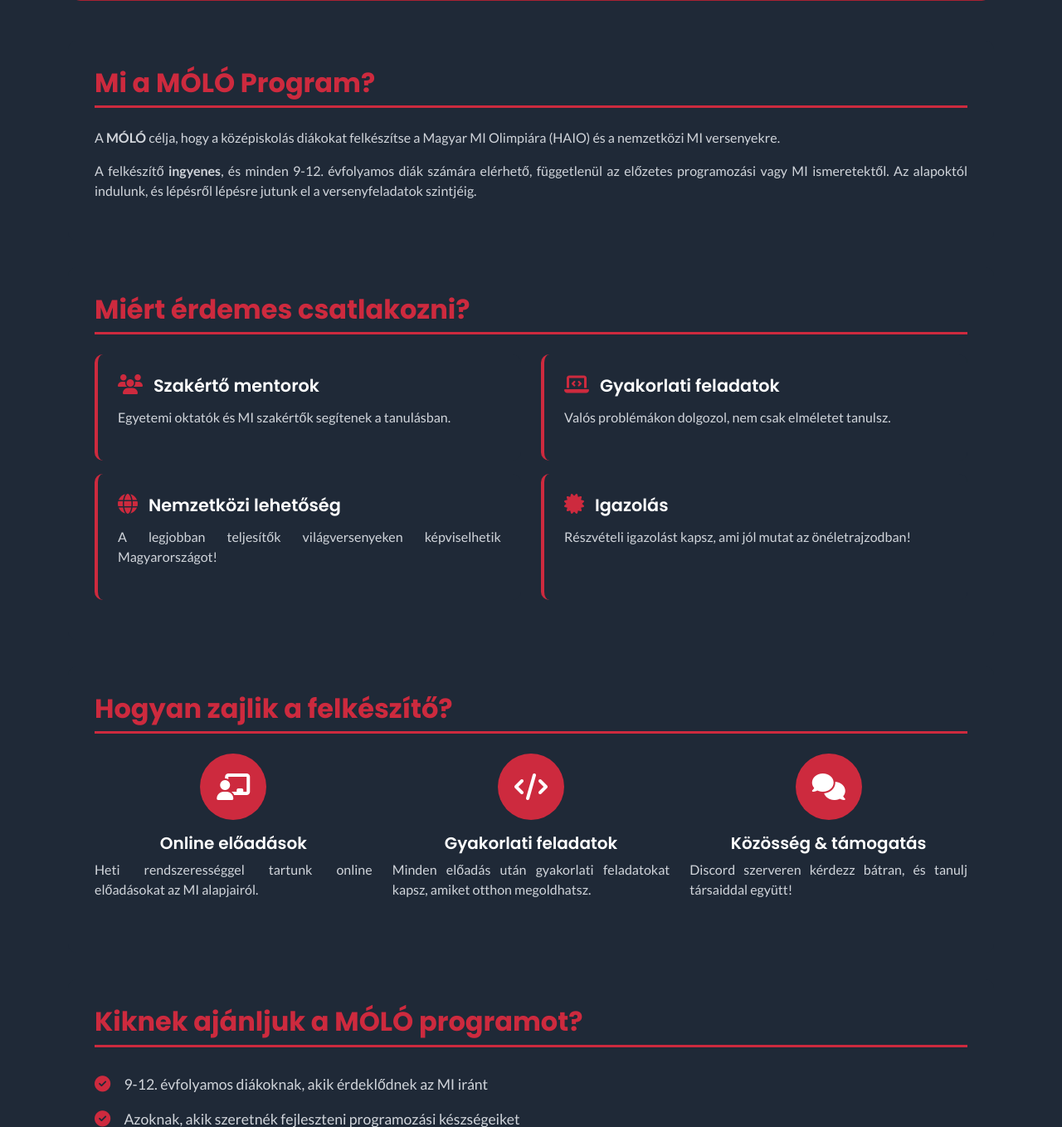
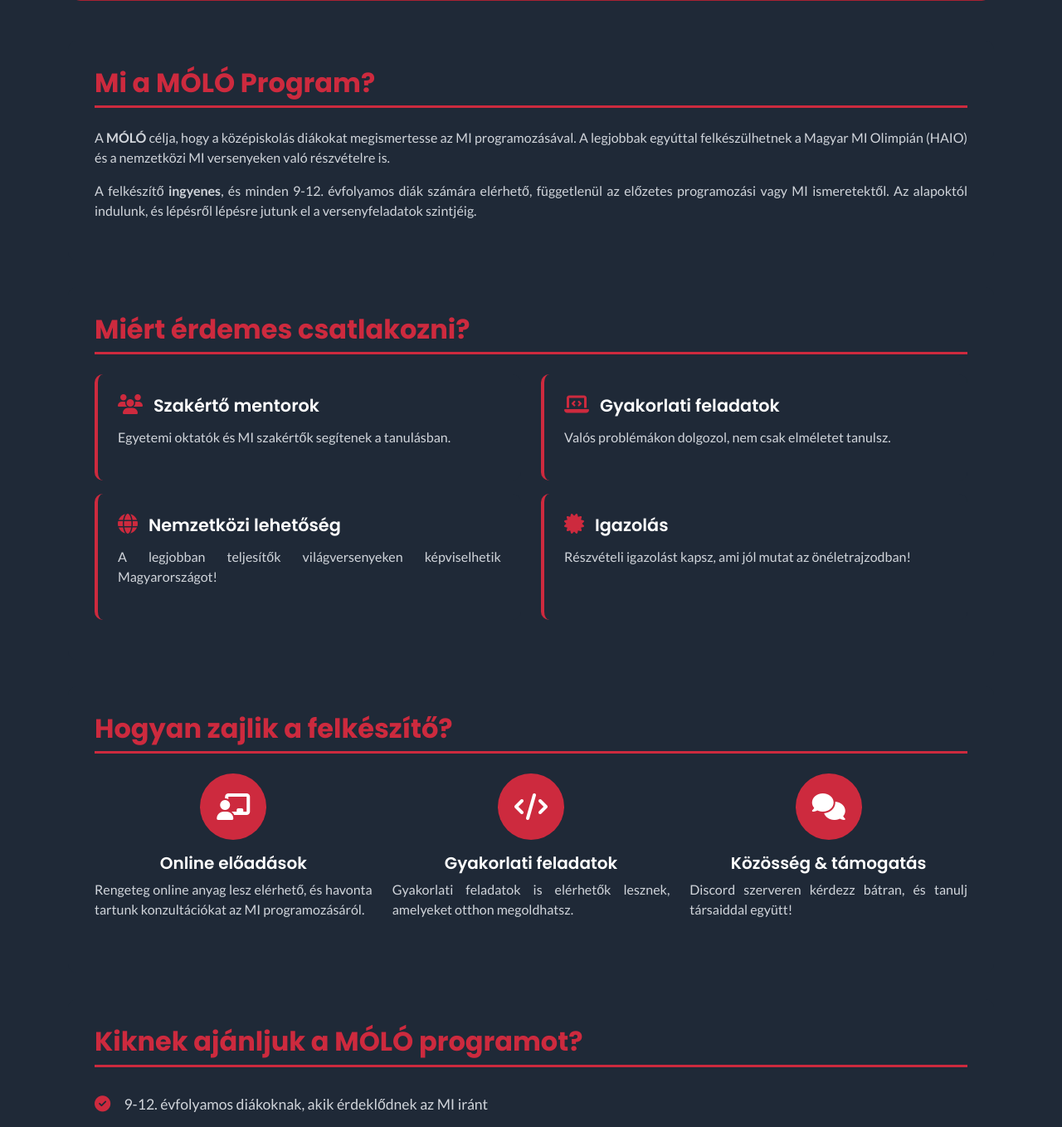
Before and after one commit to Hungarian-AI-Olympiad/haio-website, a PHP site: page /molo.php in a window 1280 px wide. Shown: the part 551-1909 px from the top of the page at 83% size. Run offline with PHP 8.4, Linux system fonts and the light colour scheme.

Commit message:
Új linkek

```diff
--- a/molo.php
+++ b/molo.php
@@ -49,7 +49,7 @@
             <div class="molo-hero">
                 <h1 id="urlap">Magyar MI Olimpia - MÓLÓ Program</h1>
                 <p class="lead">Csatlakozz te is Magyarország legújabb MI versenyéhez!</p>
-                <a href="https://forms.office.com/e/QfStcYj84Y" class="btn btn-light btn-lg mt-3" target="_blank">
+                <a href="https://forms.office.com/e/DhJwPyEW4C" class="btn btn-light btn-lg mt-3" target="_blank">
                     <i class="fas fa-edit"></i> Regisztrálás a felkészítőre
                 </a>
             </div>
@@ -57,10 +57,9 @@
             <!-- Mi a MÓLÓ? -->
             <div class="molo-content-block">
                 <h2>Mi a MÓLÓ Program?</h2>
-                <p>
-                    A <b>MÓLÓ</b> célja, hogy a középiskolás
-                    diákokat felkészítse a Magyar MI Olimpiára (HAIO) és a nemzetközi MI versenyekre.
-                </p>
+                    <p>
+                        A <b>MÓLÓ</b> célja, hogy a középiskolás diákokat megismertesse az MI programozásával. A legjobbak egyúttal felkészülhetnek a Magyar MI Olimpián (HAIO) és a nemzetközi MI versenyeken való részvételre is.
+                    </p>
                 <p>
                     A felkészítő <b>ingyenes</b>, és minden 9-12. évfolyamos diák számára elérhető, függetlenül az
                     előzetes
@@ -110,7 +109,7 @@
                                 <i class="fas fa-chalkboard-teacher"></i>
                             </div>
                             <h5>Online előadások</h5>
-                            <p>Heti rendszerességgel tartunk online előadásokat az MI alapjairól.</p>
+                            <p>Rengeteg online anyag lesz elérhető, és havonta tartunk konzultációkat az MI programozásáról.</p>
                         </div>
                     </div>
                     <div class="col-md-4 mb-3">
@@ -119,7 +118,7 @@
                                 <i class="fas fa-code"></i>
                             </div>
                             <h5>Gyakorlati feladatok</h5>
-                            <p>Minden előadás után gyakorlati feladatokat kapsz, amiket otthon megoldhatsz.</p>
+                            <p>Gyakorlati feladatok is elérhetők lesznek, amelyeket otthon megoldhatsz.</p>
                         </div>
                     </div>
                     <div class="col-md-4 mb-3">
```
Also changed, not shown: haio.php (+8 -0 lines).
